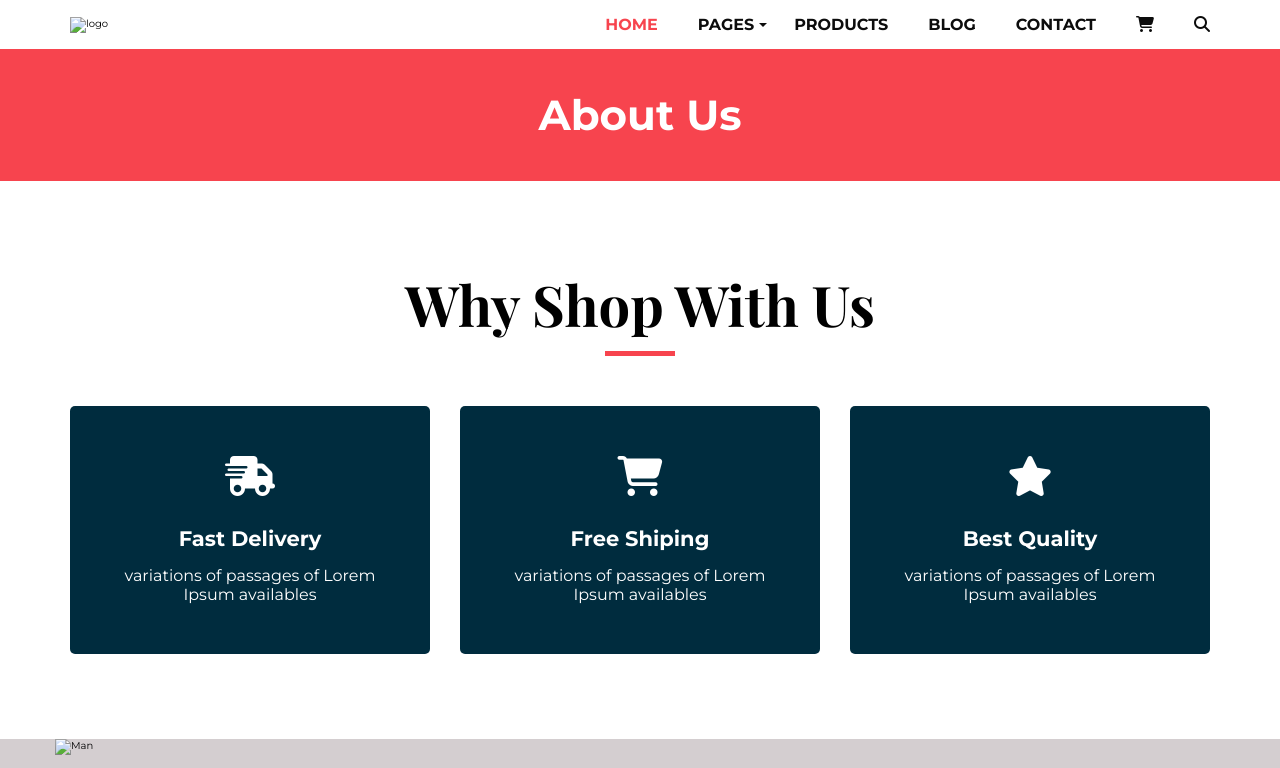
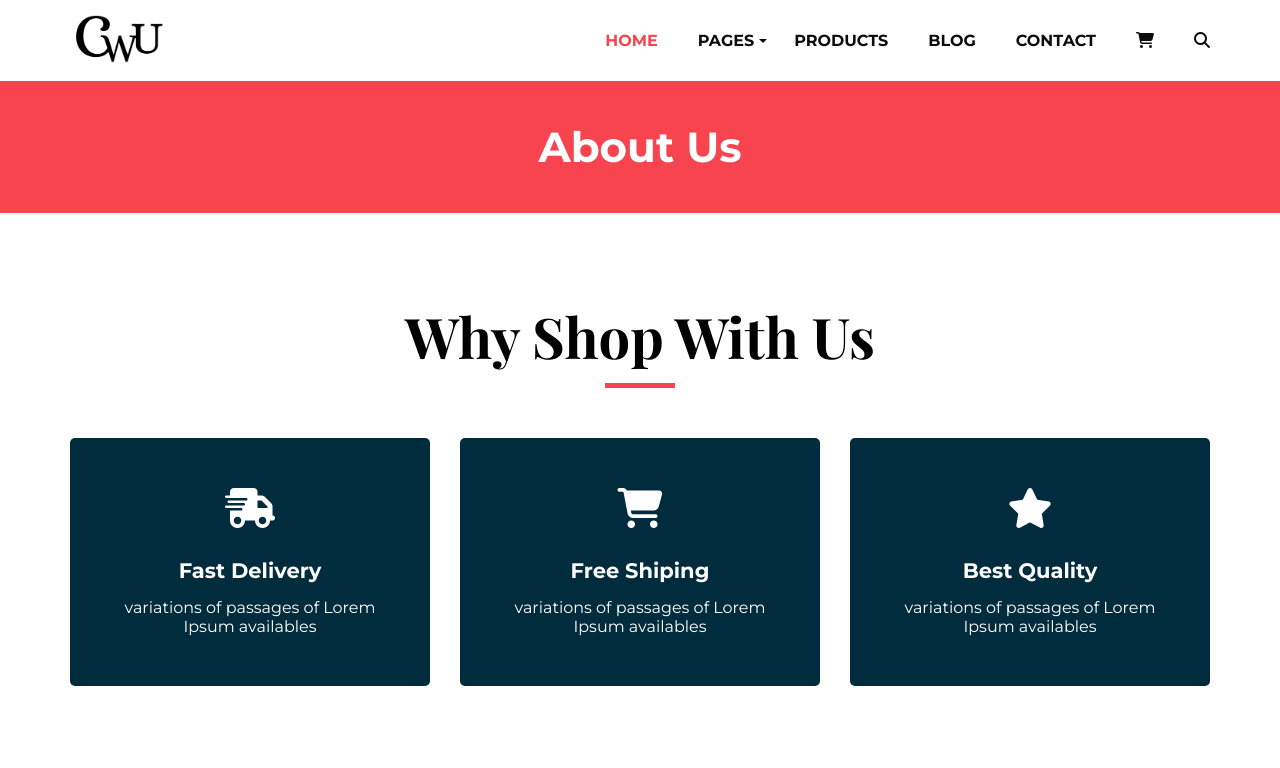
Before and after one commit to CodesWithUttam/template-one, a plain HTML site: page about.html in a window 1280 px wide. Shown: the top 768 px of the page. Drawn offline with nearby package versions, Linux system fonts and the light colour scheme; the site is published under a folder, as on GitHub Pages, so addresses that start at the root find nothing; a web font is replaced by a local one.

Commit message:
Update about.html

```diff
--- a/about.html
+++ b/about.html
@@ -17,7 +17,7 @@
     <header>
         <section class="section-navbar container">
             <div class="logo">
-                <img src="/image/logo.png" alt="logo" width="18%" height="auto">
+                <img src="image/logo.png" alt="logo" width="18%" height="auto">
             </div>
             <div>
                 <ul class="nav">
@@ -78,7 +78,7 @@
             <div class="container">
                 <div class="arrival-box grid grid-two-cols">
                     <div class="arrival-img">
-                        <img src="/image/arrival-bg2.png" alt="Man" width="100%">
+                        <img src="image/arrival-bg2.png" alt="Man" width="100%">
                     </div>
                     <div class="arrival-content">
                         <h3>#NewArrivals</h3>
```
